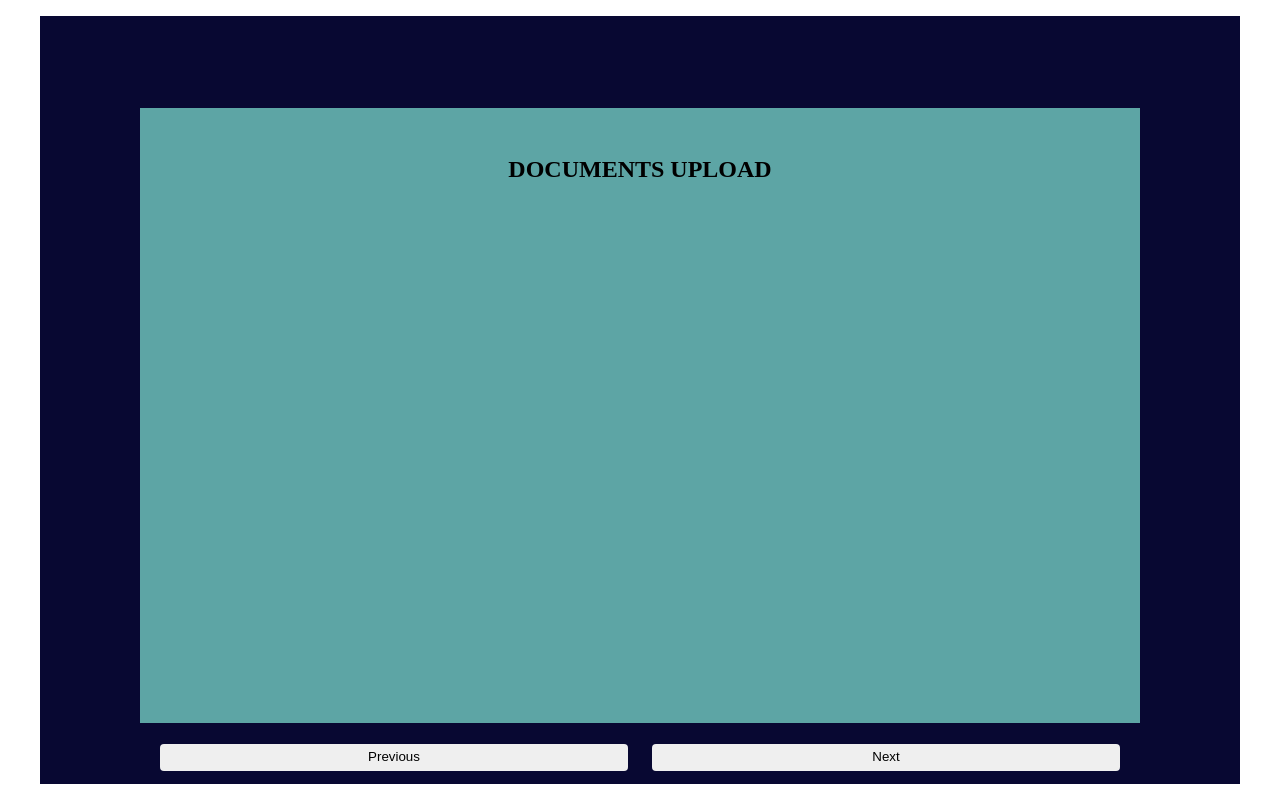
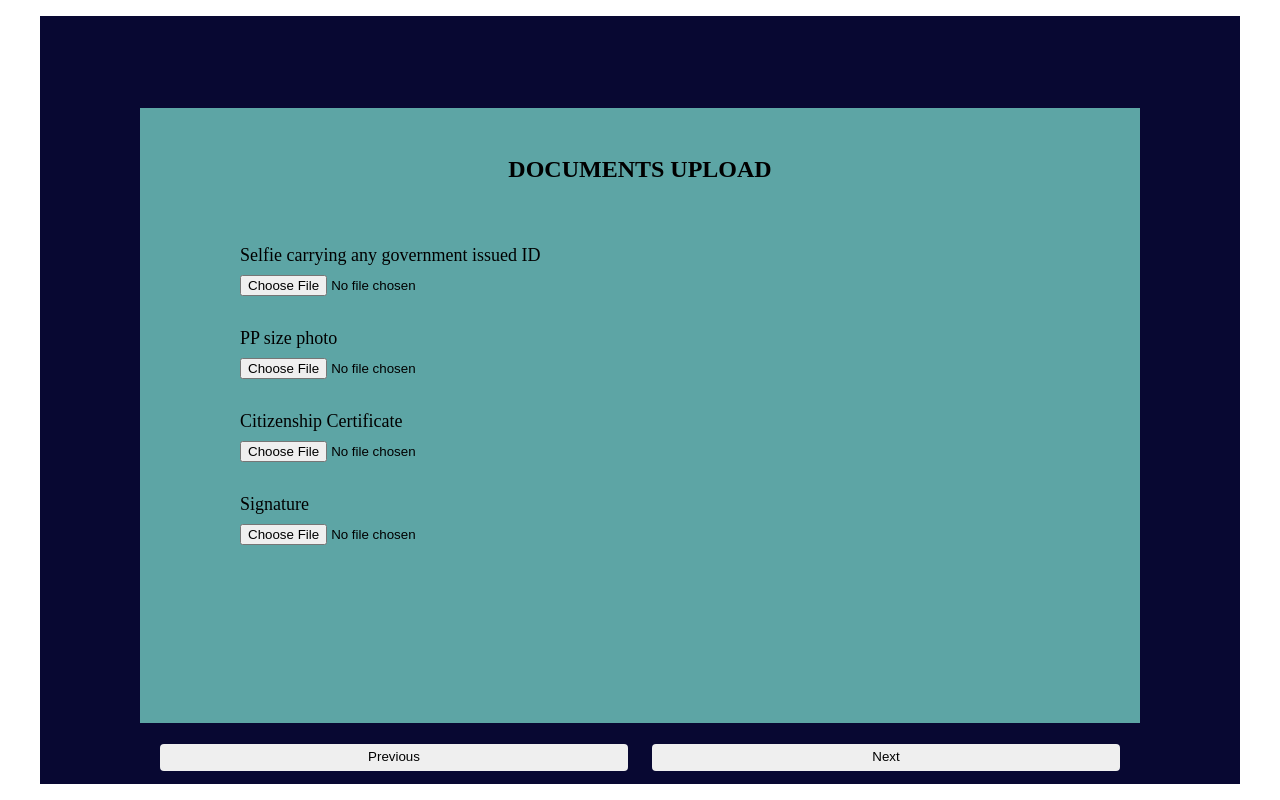
Before and after one commit to aayushman108/Multi-page-form-validation, a plain HTML site: page index.html in a window 1280 px wide. Drawn offline with Linux system fonts and the light colour scheme.

Commit message:
html and css for the fifth step has been completed.

```diff
--- a/index.html
+++ b/index.html
@@ -72,6 +72,26 @@
 
             <div class="step" id="step-4" style="display: block">
                 <h2>DOCUMENTS UPLOAD</h2>
+                <div class="file">
+                   <label for="ID">Selfie carrying any government issued ID </label>
+                   <input type="file" id="ID" name="ID">
+                </div>
+
+                <div class="file">
+                   <label for="photo">PP size photo</label>
+                   <input type="file" id="photo"  name="photo">
+                </div>
+
+                <div class="file">
+                <label for="citizen">Citizenship Certificate</label>
+                <input type="file" id="citizen" name="citizen">
+                </div>
+
+                <div class="file">
+                <label for="sign">Signature</label>
+                <input type="file" id="sign" name="sign">
+                </div>
+
 
             </div>
         </form>
--- a/style.css
+++ b/style.css
@@ -223,3 +223,17 @@ input{
     top: 30%;
     margin-bottom: 0.5em;
 }
+
+/*step-4*/
+
+.file{
+    position: relative;
+    top: 10%;
+    left: 10%;
+    margin-bottom: 2em;
+
+}
+
+.file label{
+    margin-bottom: 0.5em;
+}
```
